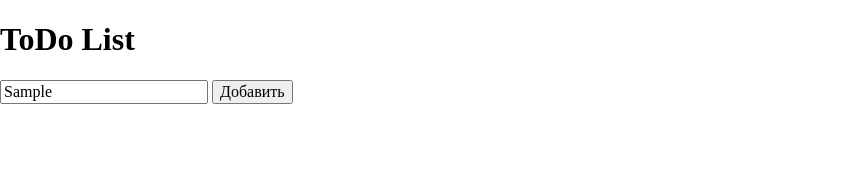
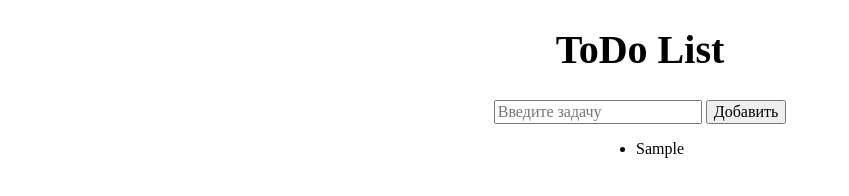
Before and after one commit to av6920337/week11-js-ToDoList, a plain HTML site: page index.html in a window 1280 px wide. Both pictures are taken after typing "Sample" into the empty fields and a click on the button "Добавить". Shown: the whole page, without its empty margins (0-849 px from the left). Drawn offline with Linux system fonts and the light colour scheme.

Commit message:
Third commit:Added js-code

```diff
--- a/assets/scripts/index.js
+++ b/assets/scripts/index.js
@@ -0,0 +1,26 @@
+//Получаем необходимые элементы DOM
+let taskInput = document.getElementById('taskInput');
+let addButton = document.getElementById('addButton');
+let taskList = document.getElementById('taskList');
+
+// //Обработчик события клика на кнопку "Добавить"
+    addButton.addEventListener('click', function () {
+  //Получаем значение, введенное в поле ввода
+    const taskText = taskInput.value;
+  //Создаём новый элемент списка
+    const newTask = document.createElement('li');
+  //Устанавливаем текст задачи внутри созданного элемента списка
+    newTask.textContent = taskText;
+  //Добавляем созданный элемент списка в нужное место на странице
+    taskList.append(newTask);
+  //Очищаем поле ввода после добавления задачи
+    taskInput.value = '';
+});
+
+// - Проверяем, что кликнули на элемент списка (**`event.target`**)
+// - Если условие выполняется, то переключаем состояние выполнения задачи, добавляя или удаляя класс у элемента списка (**`element.classList.toggle`**)
+taskList.addEventListener('click', function(event) {
+    if (event.target.tagName === 'LI') {
+    event.target.classList.toggle('li');
+    }
+});
--- a/assets/style/style.css
+++ b/assets/style/style.css
@@ -0,0 +1,15 @@
+.header,.main{
+    display:flex;
+    justify-content: center;
+    align-items: center;
+    flex-direction: column;
+}
+.title{
+    font-size: 40px;
+}
+.li{
+    display: flex;
+    justify-content:center;
+    align-items: center;
+    text-decoration: line-through;
+}
--- a/index.html
+++ b/index.html
@@ -11,9 +11,11 @@
     <link rel="stylesheet" href="assets/style/style.css">
 </head>
 <body>
-    <h1>ToDo List</h1>
+    <header class="header">
+    <h1 class="title">ToDo List</h1>
+    </header>
     <main class="main">
-        <div>
+        <div class="input">
             <input type="text" id="taskInput" placeholder="Введите задачу" />
             <button id="addButton">Добавить</button>
         </div>
```
